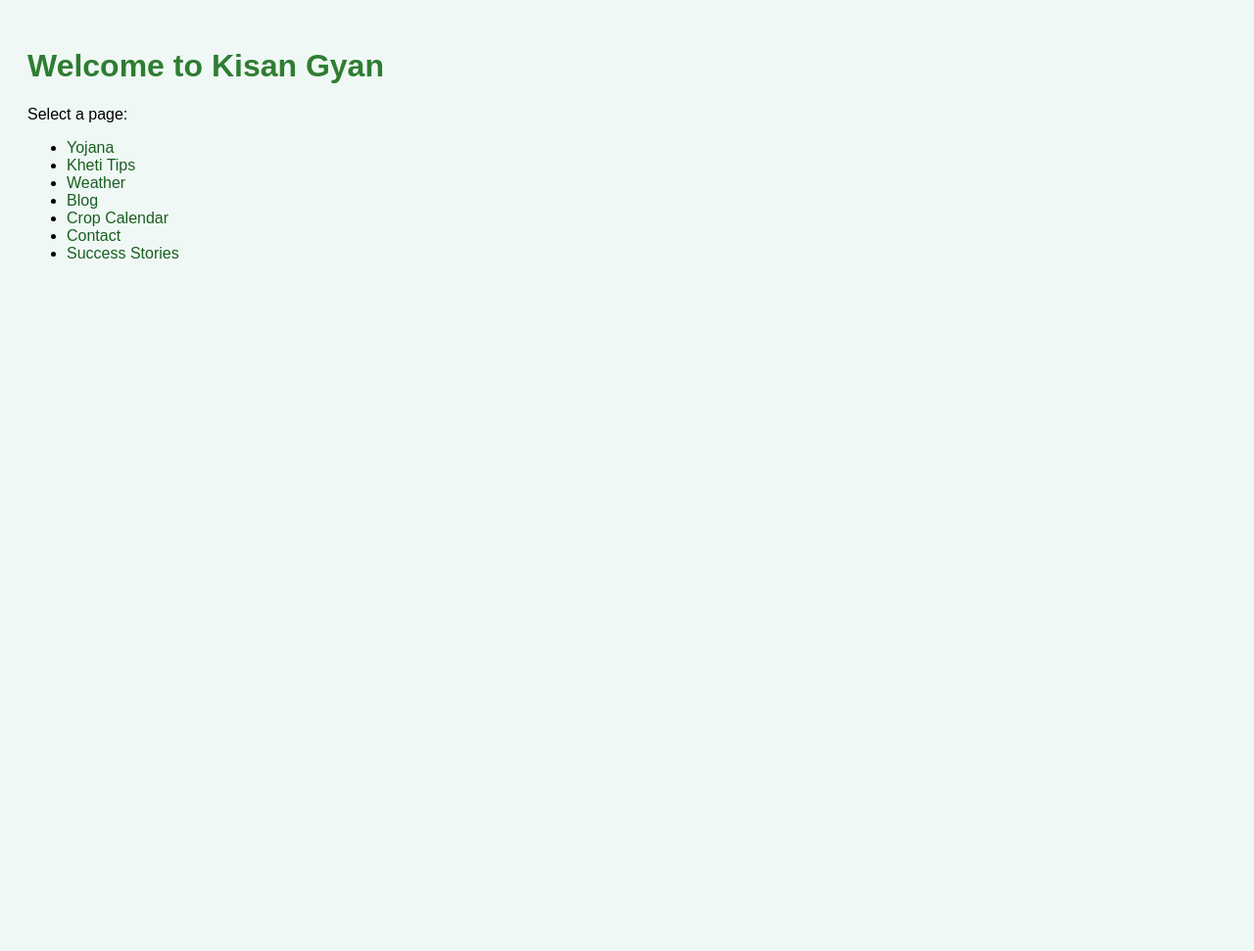
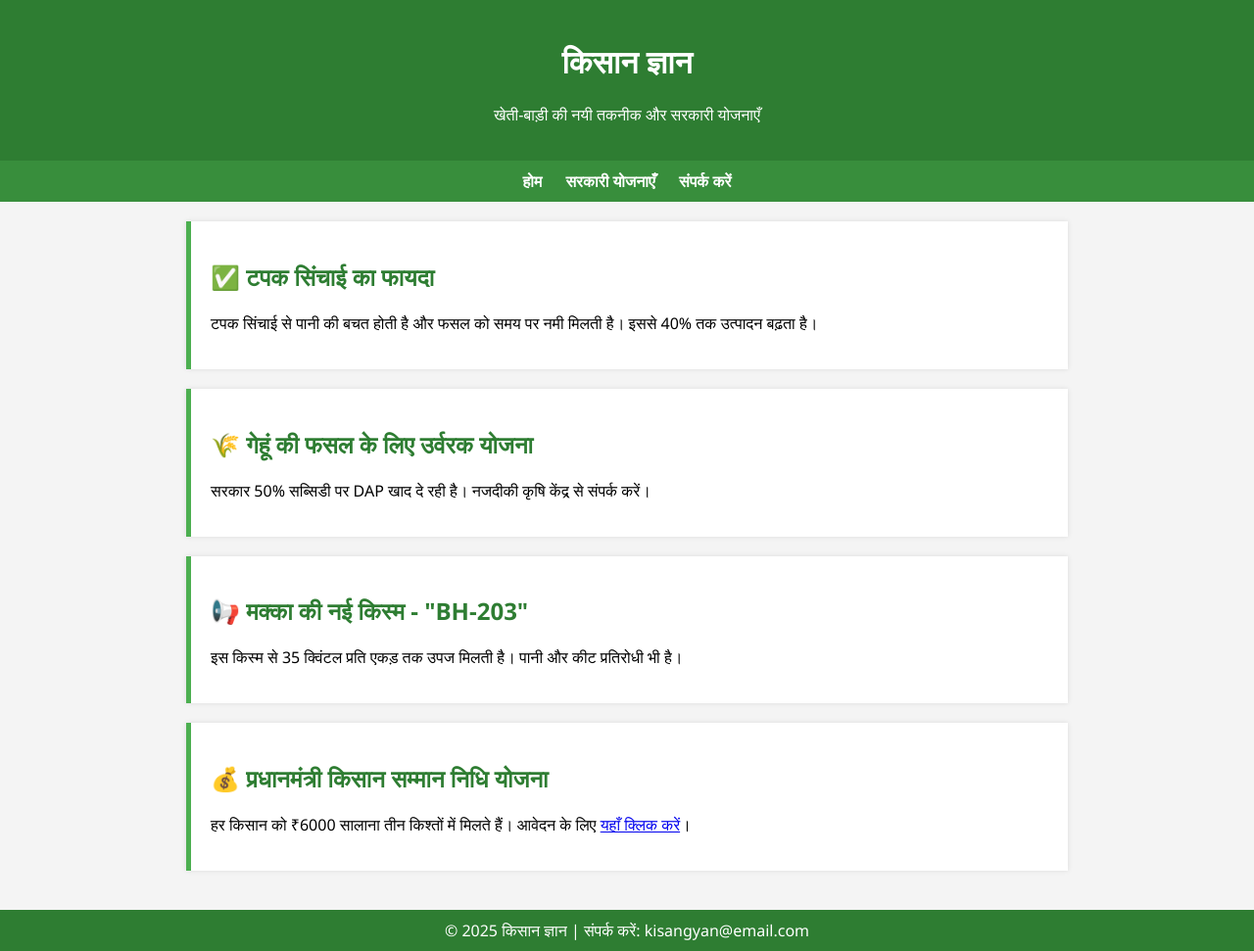
Before and after one commit to praveen896030/kisan-gyan, a plain HTML site: page index.html in a window 1280 px wide. Shown: the whole page at 98% size. Before the commit the page ends 800 px from the top, so only its background shows below. Drawn offline with Linux system fonts and the light colour scheme.

Commit message:
Add files via upload

```diff
--- a/index.html
+++ b/index.html
@@ -1 +1,95 @@
-<!DOCTYPE html><html><head><title>Kisan Gyan</title><meta charset='UTF-8'><meta name='viewport' content='width=device-width, initial-scale=1.0'><meta name='description' content='Bilingual Kisan website with farming info, blog, weather, notifications, and more'><link rel='stylesheet' href='style.css'><script src='script.js' defer></script></head><body><h1>Welcome to Kisan Gyan</h1><p>Select a page: <ul><li><a href='yojana.html'>Yojana</a></li><li><a href='tips.html'>Kheti Tips</a></li><li><a href='weather.html'>Weather</a></li><li><a href='blog.html'>Blog</a></li><li><a href='calendar.html'>Crop Calendar</a></li><li><a href='contact.html'>Contact</a></li><li><a href='success.html'>Success Stories</a></li></ul></p></body></html>
+<!DOCTYPE html>
+<html lang="hi">
+<head>
+  <meta charset="UTF-8" />
+  <meta name="viewport" content="width=device-width, initial-scale=1.0"/>
+  <title>किसान ज्ञान - खेती के टिप्स</title>
+  <meta name="description" content="खेती-बाड़ी, सरकारी योजना और खेती के आधुनिक टिप्स की जानकारी हिंदी में।">
+  <style>
+    body {
+      font-family: 'Segoe UI', sans-serif;
+      background-color: #f4f4f4;
+      margin: 0;
+      padding: 0;
+    }
+    header {
+      background-color: #2e7d32;
+      color: white;
+      padding: 20px;
+      text-align: center;
+    }
+    .container {
+      padding: 20px;
+      max-width: 900px;
+      margin: auto;
+    }
+    article {
+      background-color: white;
+      padding: 20px;
+      margin-bottom: 20px;
+      border-left: 5px solid #4caf50;
+      box-shadow: 0 0 5px rgba(0,0,0,0.1);
+    }
+    h2 {
+      color: #2e7d32;
+    }
+    footer {
+      background-color: #2e7d32;
+      color: white;
+      text-align: center;
+      padding: 10px;
+    }
+    nav {
+      background-color: #388e3c;
+      padding: 10px;
+      text-align: center;
+    }
+    nav a {
+      color: white;
+      margin: 0 10px;
+      text-decoration: none;
+      font-weight: bold;
+    }
+  </style>
+</head>
+<body>
+
+  <header>
+    <h1>किसान ज्ञान</h1>
+    <p>खेती-बाड़ी की नयी तकनीक और सरकारी योजनाएँ</p>
+  </header>
+
+  <nav>
+    <a href="#home">होम</a>
+    <a href="#yojna">सरकारी योजनाएँ</a>
+    <a href="#contact">संपर्क करें</a>
+  </nav>
+
+  <div class="container">
+    <article>
+      <h2>✅ टपक सिंचाई का फायदा</h2>
+      <p>टपक सिंचाई से पानी की बचत होती है और फसल को समय पर नमी मिलती है। इससे 40% तक उत्पादन बढ़ता है।</p>
+    </article>
+
+    <article>
+      <h2>🌾 गेहूं की फसल के लिए उर्वरक योजना</h2>
+      <p>सरकार 50% सब्सिडी पर DAP खाद दे रही है। नजदीकी कृषि केंद्र से संपर्क करें।</p>
+    </article>
+
+    <article>
+      <h2>📢 मक्का की नई किस्म - "BH-203"</h2>
+      <p>इस किस्म से 35 क्विंटल प्रति एकड़ तक उपज मिलती है। पानी और कीट प्रतिरोधी भी है।</p>
+    </article>
+
+    <article id="yojna">
+      <h2>💰 प्रधानमंत्री किसान सम्मान निधि योजना</h2>
+      <p>हर किसान को ₹6000 सालाना तीन किश्तों में मिलते हैं। आवेदन के लिए <a href="https://pmkisan.gov.in" target="_blank">यहाँ क्लिक करें</a>।</p>
+    </article>
+  </div>
+
+  <footer id="contact">
+    © 2025 किसान ज्ञान | संपर्क करें: kisangyan@email.com
+  </footer>
+
+</body>
+</html>
```
